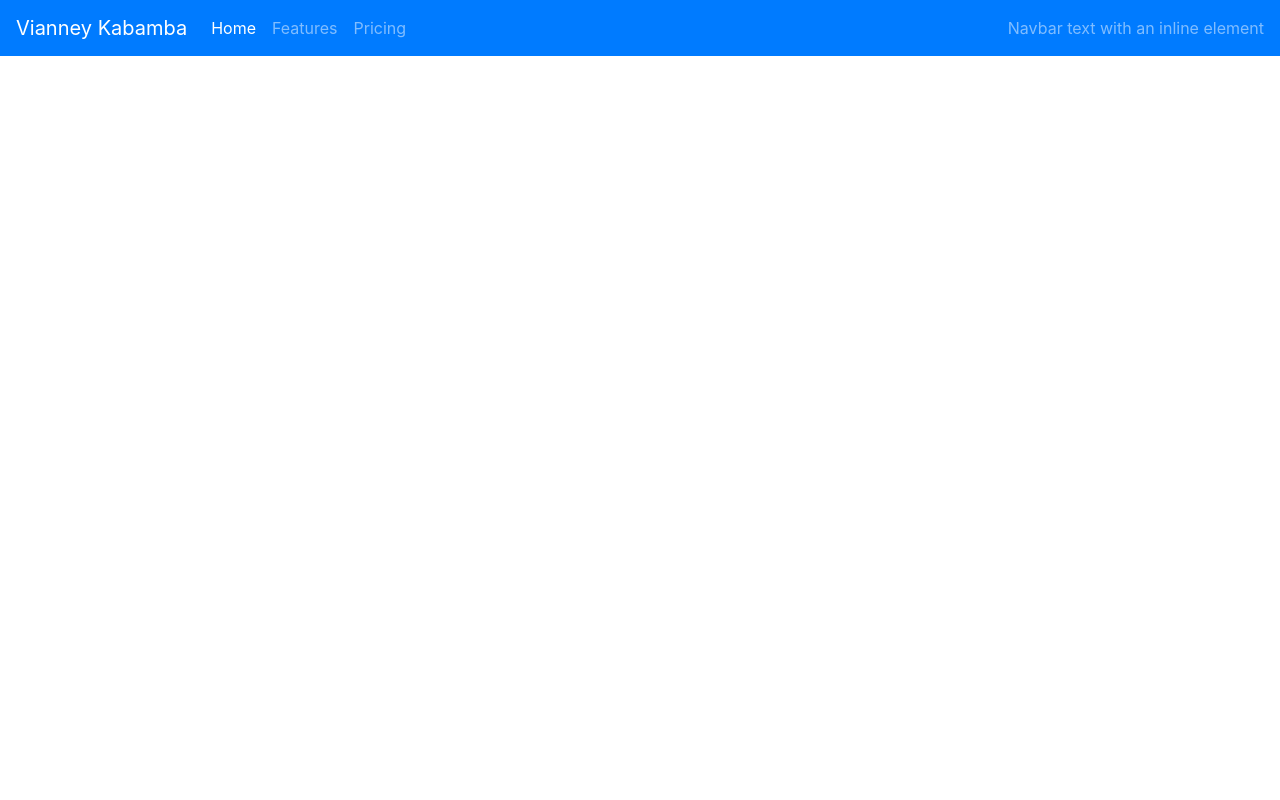
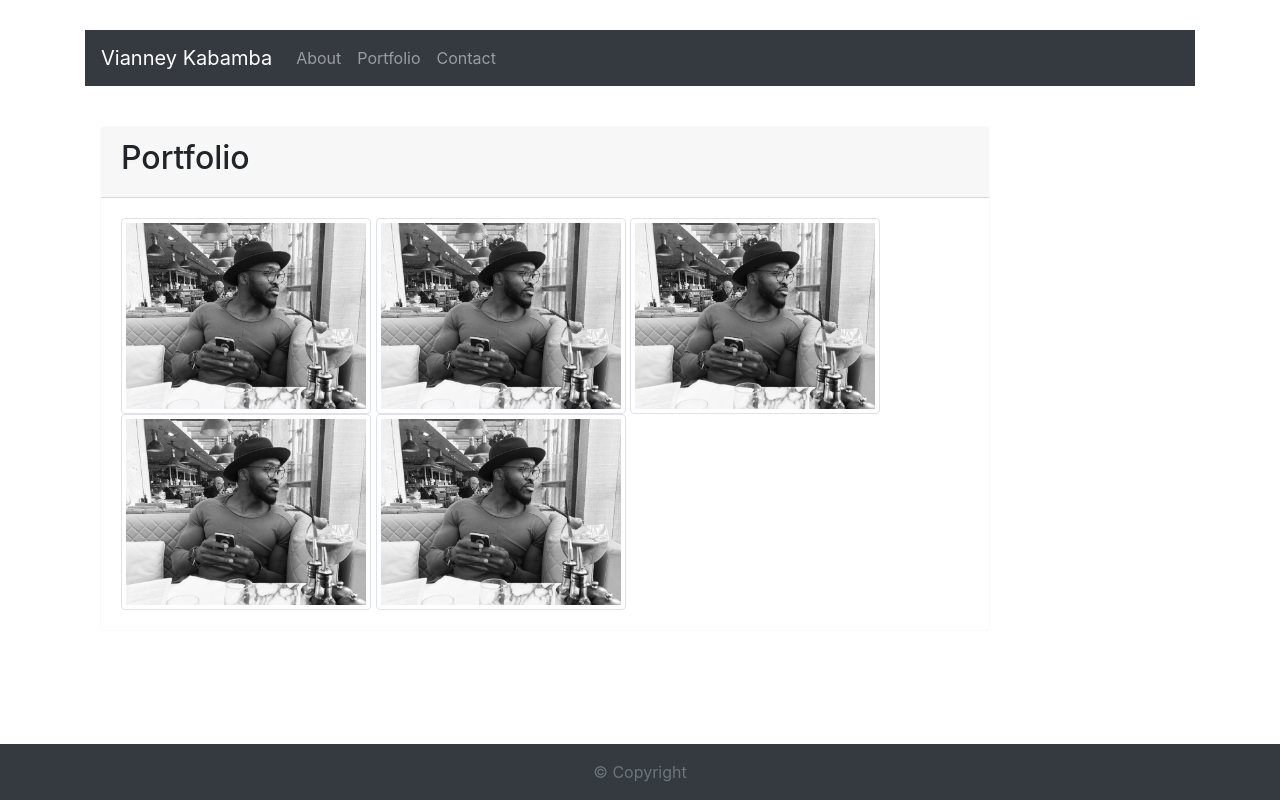
Before and after one commit to Vianneyk/Responsive-Portfolio, a plain HTML site: page portfolio.html in a window 1280 px wide. Drawn offline with nearby package versions, Linux system fonts and the light colour scheme.

Commit message:
added images and descriptions

```diff
--- a/portfolio.html
+++ b/portfolio.html
@@ -10,32 +10,61 @@
         integrity="sha384-TX8t27EcRE3e/ihU7zmQxVncDAy5uIKz4rEkgIXeMed4M0jlfIDPvg6uqKI2xXr2"
         crossorigin="anonymous"
     />
+
 </head>
 
 
-<nav class="navbar navbar-expand-lg navbar-dark bg-primary">
+<div class="container" style="margin-top:30px">
+  <nav class="navbar navbar-expand-sm bg-dark navbar-dark">
     <a class="navbar-brand" href="#">Vianney Kabamba</a>
-  <button class="navbar-toggler" type="button" data-toggle="collapse" data-target="#navbarText" aria-controls="navbarText" aria-expanded="false" aria-label="Toggle navigation">
+    <button class="navbar-toggler" type="button" data-toggle="collapse" data-target="#collapsibleNavbar">
       <span class="navbar-toggler-icon"></span>
     </button>
-  <div class="collapse navbar-collapse" id="navbarText">
-    <ul class="navbar-nav mr-auto">
-      <li class="nav-item active">
-        <a class="nav-link" href="#">Home <span class="sr-only">(current)</span></a>
+    <div class="collapse navbar-collapse" id="collapsibleNavbar">
+      <ul class="navbar-nav">
+        <li class="nav-item">
+          <a class="nav-link" href="#">About</a>
         </li>
         <li class="nav-item">
-        <a class="nav-link" href="#">Features</a>
+          <a class="nav-link" href="#">Portfolio</a>
         </li>
         <li class="nav-item">
-        <a class="nav-link" href="#">Pricing</a>
+          <a class="nav-link" href="#">Contact</a>
         </li>
       </ul>
-    <span class="navbar-text">
-      Navbar text with an inline element
-    </span>
     </div>
   </nav>
 <body>
+  <div class="row">
+    <div class="col-sm-10">
+      <div class="container" style="margin-top:40px">
+          <div class="card border-light mb-3">
+            <div class="card-header"><h2>Portfolio</h2></div>
+            <div class="card-body">
 
+            <article class="row single-post">
+              <div class="col-md-12">
+                <div class="image-wrapper float-left pr-3">
+
+                  <img src="image/restaurant.jpeg" class="img-thumbnail" width="250" height="250" alt="man wearing a hat holding a mobile phone">
+                  <img src="image/restaurant.jpeg" class="img-thumbnail" width="250" height="250" alt="man wearing a hat holding a mobile phone">
+                  <img src="image/restaurant.jpeg" class="img-thumbnail" width="250" height="250" alt="man wearing a hat holding a mobile phone">
+                  <img src="image/restaurant.jpeg" class="img-thumbnail" width="250" height="250" alt="man wearing a hat holding a mobile phone">
+                  <img src="image/restaurant.jpeg" class="img-thumbnail" width="250" height="250" alt="man wearing a hat holding a mobile phone">
+                </div>
+              </div>
+            </article>
+          </div>
+          </div>
+      </div>
+    </div>
+
+  <footer class="footer fixed-bottom footer-light bg-dark">
+    <div class="container">
+      <div class="footer-copyright text-center py-3">
+      <span class="text-muted">&copy; Copyright</span>
+    </div>
+    </div>
+  </footer>
 </body>
 </html>
```
Lines whose indentation alone changed are shown as unchanged.
